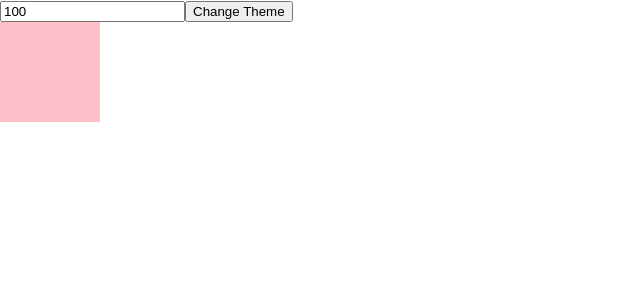
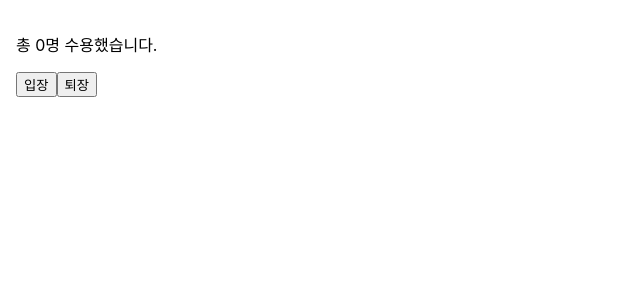
Before and after one commit to sukyung6999/react, a React (Create React App) app in the folder my-app/: page / in a window 1280 px wide. Shown: the top 300 px of the page, without its empty margins (0-640 px from the left). Built offline with nearby package versions, Linux system fonts and the light colour scheme.

Commit message:
add: [처음만난리액트] 7장 Hooks

```diff
--- /dev/null
+++ b/my-app/src/chapter_07/Accomodate.jsx
@@ -0,0 +1,36 @@
+import React, {useState, useEffect} from "react";
+import useCounter from "./useCounter";
+
+const MAX_CAPACITY = 10;
+
+function Accomodate(props) {
+  const [isFull, setIsFull] = useState(false);
+
+  const [count, increaseCount, decreaseCount] = useCounter(0);
+
+  useEffect(() => {
+    console.log('==============');
+    console.log('useEffect() is called');
+    console.log(`isFull: ${isFull}`);
+  });
+
+  useEffect(() => {
+    setIsFull(count >= MAX_CAPACITY);
+    console.log(`Current count value: ${count}`);
+  }, [count]);
+
+  return (
+    <div style={{padding: 16}}>
+      <p>{`총 ${count}명 수용했습니다.`}</p>
+
+      <button onClick={increaseCount} disabled={isFull}>
+        입장
+      </button>
+      <button onClick={decreaseCount}>퇴장</button>
+
+      {isFull && <p style={{color: "red"}}>정원이 가득찼습니다.</p>}
+    </div>
+  )
+}
+
+export default Accomodate;
--- /dev/null
+++ b/my-app/src/chapter_07/useCounter.jsx
@@ -0,0 +1,12 @@
+import React, {useState} from 'react';
+
+function useCounter(initialValue) {
+  const [count, setCount] = useState(initialValue);
+
+  const increaseCount = () => setCount((count) => count + 1);
+  const decreaseCount = () => setCount((count) => Math.max(count - 1, 0));
+
+  return [count, increaseCount, decreaseCount];
+}
+
+export default useCounter;
--- a/my-app/src/index.js
+++ b/my-app/src/index.js
@@ -8,20 +8,13 @@ import Library from './chapter_03/Library';
 import Clock from './chapter_04/Clock';
 import CommentList from './chapter_05/CommentList';
 import NotificationList from './chapter_06/NotificationList'
-import Ref from './chapter_06/ref';
-import State from './chapter_06/state';
-import Effect from './chapter_06/effect';
-import Effect2 from './chapter_06/effect2';
-import Memo from './chapter_06/memo';
-import Memo2 from './chapter_06/memo2';
-import Callback from './chapter_06/callback';
-import Callback2 from './chapter_06/callback2';
+import Accomodate from './chapter_07/Accomodate';
 
 const root = ReactDOM.createRoot(document.getElementById('root'));
 
 root.render(
   <div>
-    <Callback2/>
+    <Accomodate/>
   </div>
 )
 
```
